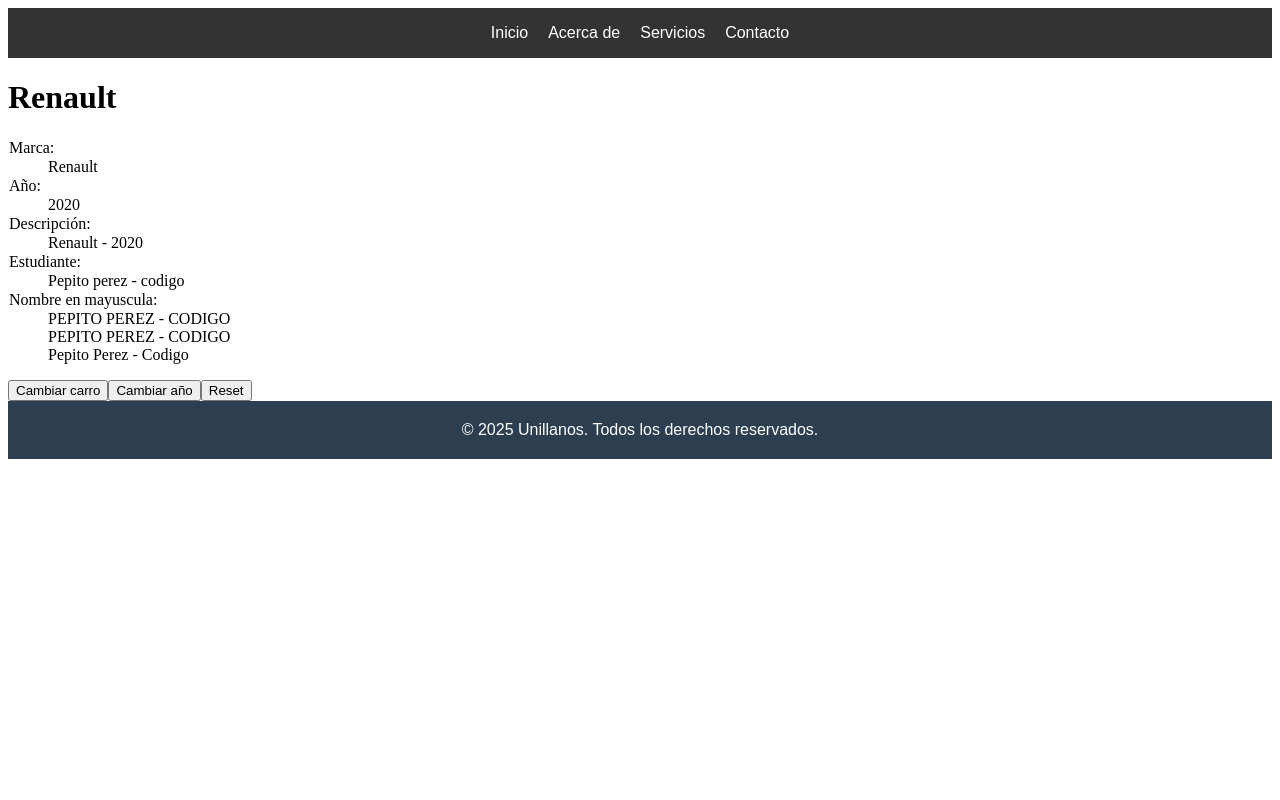
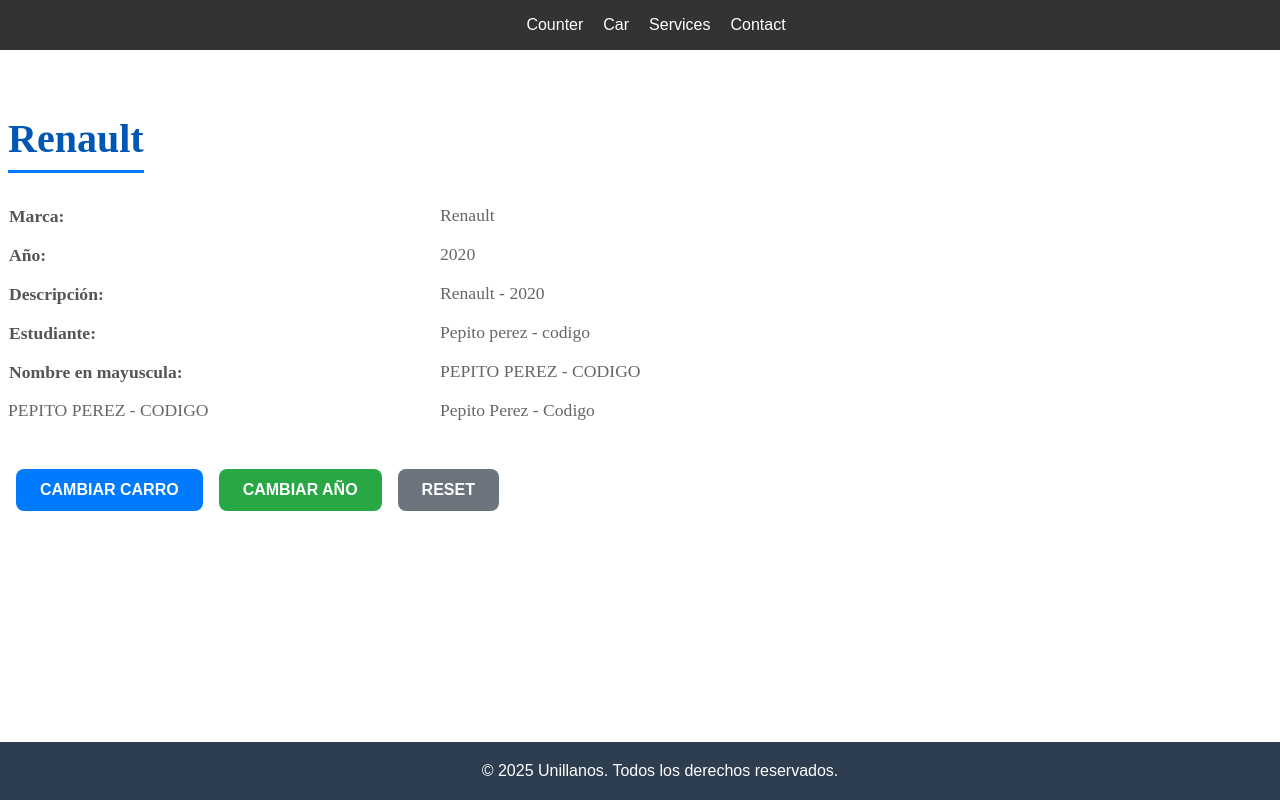
Before and after one commit to RonyTrespalacios/software-development-II, an Angular app in the folder clase 2/angular-rony-project/: page /car in a window 1280 px wide. Built offline with nearby package versions, Linux system fonts and the light colour scheme.

Commit message:
stye : changing styles

```diff
--- a/clase 2/angular-rony-project/src/app/app.html
+++ b/clase 2/angular-rony-project/src/app/app.html
@@ -1,14 +1,15 @@
-<nav style="display:flex; justify-content:center; align-items:center; background-color:#333; padding:1em;">
-  <ul style="list-style:none; margin:0; padding:0; display:flex; gap:20px;">
-    <li><a href="#" style="color:#fff; text-decoration:none; font-family:sans-serif;">Inicio</a></li>
-    <li><a href="#" style="color:#fff; text-decoration:none; font-family:sans-serif;">Acerca de</a></li>
-    <li><a href="#" style="color:#fff; text-decoration:none; font-family:sans-serif;">Servicios</a></li>
-    <li><a href="#" style="color:#fff; text-decoration:none; font-family:sans-serif;">Contacto</a></li>
-  </ul>
+<nav style="position: fixed; top: 0; left: 0; width: 100%; z-index: 1000; display: flex; justify-content: center; align-items: center; background-color: #333; padding: 1em;">
+    <ul style="list-style: none; margin: 0; padding: 0; display: flex; gap: 20px;">
+        <li><a href="#" style="color: #fff; text-decoration: none; font-family: sans-serif;">Counter</a></li>
+        <li><a href="car" style="color: #fff; text-decoration: none; font-family: sans-serif;">Car</a></li>
+        <li><a href="#" style="color: #fff; text-decoration: none; font-family: sans-serif;">Services</a></li>
+        <li><a href="#" style="color: #fff; text-decoration: none; font-family: sans-serif;">Contact</a></li>
+    </ul>
 </nav>
 
-<router-outlet /> <!-- Inyectar componentes -->
+<div style="flex-grow: 1; padding-top: 5em; padding-bottom: 5em;">
+    <router-outlet></router-outlet> </div>
 
-<footer style="background-color: #2c3e50; color: white; text-align: center; padding: 20px; font-family: sans-serif;">
-  <p style="margin: 0;">&copy; 2025 Unillanos. Todos los derechos reservados.</p>
+<footer style="position: fixed; bottom: 0; left: 0; width: 100%; z-index: 1000; background-color: #2c3e50; color: white; text-align: center; padding: 20px; font-family: sans-serif;">
+    <p style="margin: 0;">&copy; 2025 Unillanos. Todos los derechos reservados.</p>
 </footer>
--- /dev/null
+++ b/clase 2/angular-rony-project/src/app/pages/car/car.css
@@ -0,0 +1,105 @@
+/* Estilos generales */
+body {
+  font-family: 'Segoe UI', Tahoma, Geneva, Verdana, sans-serif;
+  background-color: #f0f2f5;
+  color: #333;
+  display: flex;
+  justify-content: center;
+  align-items: center;
+  min-height: 100vh;
+  margin: 0;
+}
+
+/* Contenedor principal para un mejor diseño */
+.container {
+  background-color: #fff;
+  padding: 2.5rem;
+  border-radius: 1rem;
+  box-shadow: 0 4px 12px rgba(0, 0, 0, 0.1);
+  max-width: 600px;
+  width: 90%;
+  text-align: center;
+}
+
+/* Título */
+h1 {
+  color: #0056b3;
+  font-size: 2.5rem;
+  margin-bottom: 2rem;
+  border-bottom: 3px solid #007bff;
+  padding-bottom: 0.5rem;
+  display: inline-block;
+}
+
+/* Lista de descripción */
+dl {
+  text-align: left;
+  margin: 0 auto 2rem;
+  display: grid;
+  grid-template-columns: 1fr 2fr;
+  gap: 1rem;
+  font-size: 1.1rem;
+}
+
+/* Términos (td) */
+td {
+  font-weight: 600;
+  color: #555;
+  padding-right: 1rem;
+}
+
+/* Descripciones (dd) */
+dd {
+  margin-left: 0;
+  color: #666;
+}
+
+/* Botones */
+button {
+  border: none;
+  border-radius: 0.5rem;
+  padding: 0.75rem 1.5rem;
+  font-size: 1rem;
+  font-weight: 600;
+  cursor: pointer;
+  transition: transform 0.2s, box-shadow 0.2s;
+  text-transform: uppercase;
+  margin: 0 0.5rem;
+}
+
+button:hover {
+  transform: translateY(-3px);
+  box-shadow: 0 4px 8px rgba(0, 0, 0, 0.1);
+}
+
+.btn-primary {
+  background-color: #007bff;
+  color: white;
+}
+
+.btn-primary:hover {
+  background-color: #0056b3;
+}
+
+.btn-success {
+  background-color: #28a745;
+  color: white;
+}
+
+.btn-success:hover {
+  background-color: #1e7e34;
+}
+
+.btn-secondary {
+  background-color: #6c757d;
+  color: white;
+}
+
+.btn-secondary:hover {
+  background-color: #5a6268;
+}
+
+/* Ajustes para el contenedor de botones */
+.button-group {
+  margin-top: 2rem;
+}
--- a/clase 2/angular-rony-project/src/app/pages/car/car.ts
+++ b/clase 2/angular-rony-project/src/app/pages/car/car.ts
@@ -4,6 +4,7 @@
 @Component({
   selector: 'app-car',
   templateUrl: './car.html',
+  styleUrl: './car.css',
   imports: [UpperCasePipe]
 })
 export class CarComponent {
```
